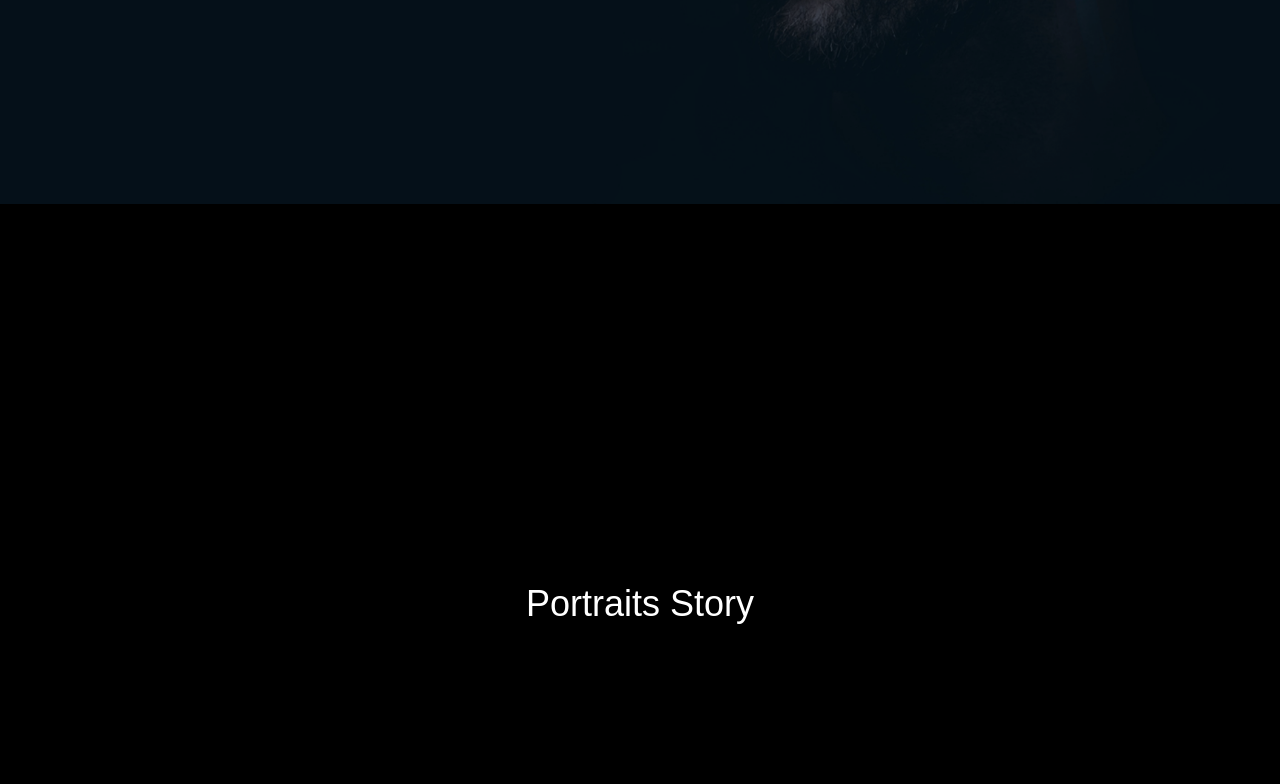
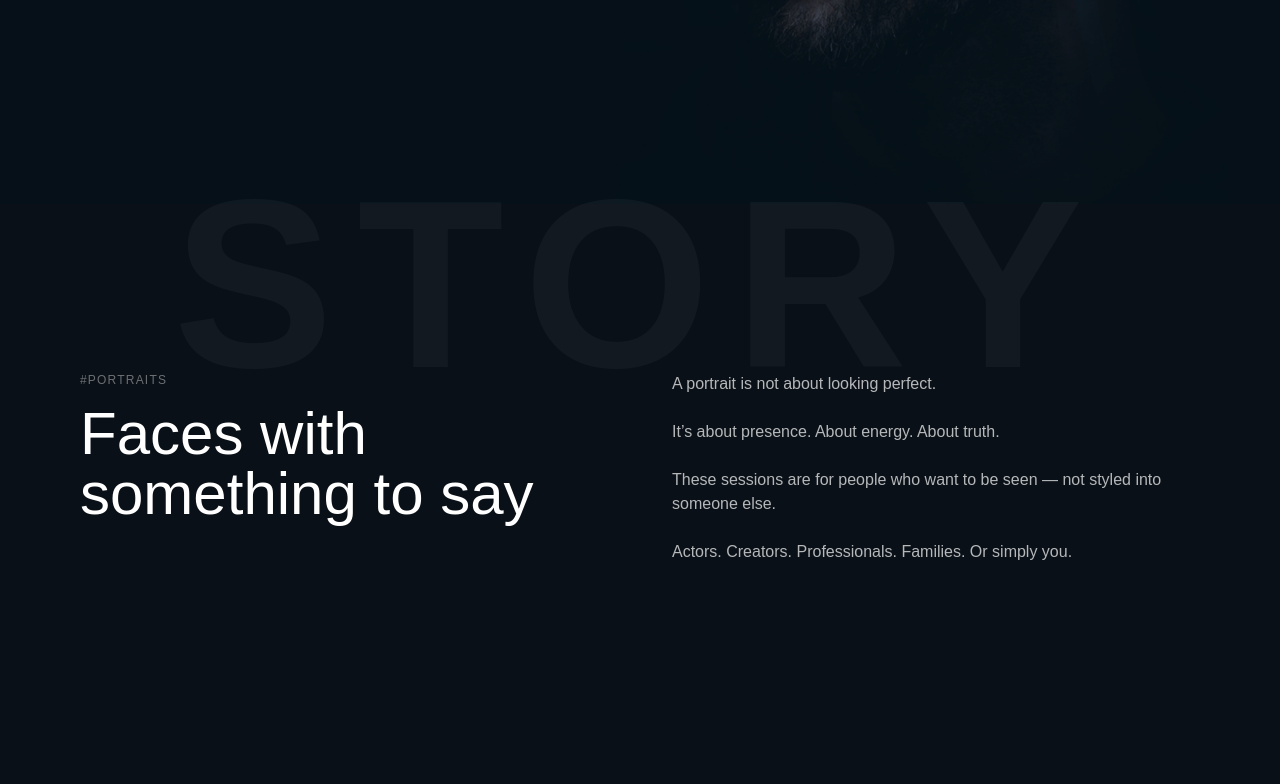
Before and after one commit to Krejzy23/photo, a React (Vite) app: page /services/portraits in a window 1280 px wide. Shown: the part 596-1380 px from the top of the page. Built offline with nearby package versions, Linux system fonts and the light colour scheme; a web font is replaced by a local one.

Commit message:
implement Story

```diff
--- a/src/components/portraits/PortraitsStory.jsx
+++ b/src/components/portraits/PortraitsStory.jsx
@@ -1,11 +1,82 @@
-import React from 'react'
+import React, { useEffect, useRef } from "react";
+import { gsap } from "gsap";
 
 const PortraitsStory = () => {
+  const sectionRef = useRef(null);
+
+  useEffect(() => {
+    gsap.fromTo(
+      sectionRef.current.querySelectorAll(".story-line"),
+      { y: 40, opacity: 0 },
+      {
+        y: 0,
+        opacity: 1,
+        duration: 1,
+        ease: "power2.out",
+        stagger: 0.15,
+        scrollTrigger: {
+          trigger: sectionRef.current,
+          start: "top 75%",
+        },
+      }
+    );
+  }, []);
+
   return (
-    <section className="min-h-screen flex items-center justify-center">
-      <h1 className="text-4xl font-light">Portraits Story</h1>
+    <section
+      ref={sectionRef}
+      className="relative h-[50vh] bg-[#091017] px-6 py-32 md:px-20"
+    >
+      <div
+        className="
+        pointer-events-none
+        absolute
+        left-1/2
+        top-20
+        -translate-x-1/2
+        -translate-y-1/2
+        max-w-full
+        whitespace-nowrap
+        font-bold
+        uppercase
+        tracking-widest
+        text-white
+        opacity-[0.035]
+      "
+        style={{ fontSize: "clamp(4rem, 20vw, 15rem)" }}
+      >
+        STORY
+      </div>
+      <div className="mx-auto mt-10 grid max-w-6xl grid-cols-1 gap-16 md:grid-cols-2">
+        {/* LEFT */}
+        <div>
+          <p className="story-line mb-4 text-xs uppercase tracking-widest text-white/40">
+            #PORTRAITS
+          </p>
+
+          <h2 className="story-line special-font text-4xl md:text-6xl leading-tight">
+            Faces with <br />
+            something to say
+          </h2>
+        </div>
+
+        {/* RIGHT */}
+        <div className="max-w-lg text-sm md:text-base text-white/70 space-y-6">
+          <p className="story-line">A portrait is not about looking perfect.</p>
+          <p className="story-line">
+            It’s about presence. About energy. About truth.
+          </p>
+          <p className="story-line">
+            These sessions are for people who want to be seen — not styled into
+            someone else.
+          </p>
+          <p className="story-line">
+            Actors. Creators. Professionals. Families. Or simply you.
+          </p>
+        </div>
+      </div>
     </section>
-  )
-}
+  );
+};
 
-export default PortraitsStory
+export default PortraitsStory;
--- a/src/components/weddings/WeddingsHero.jsx
+++ b/src/components/weddings/WeddingsHero.jsx
@@ -36,7 +36,7 @@ const WeddingsHero = () => {
   });
 
   return (
-    <section className="relative h-dvh w-screen overflow-x-hidden">
+    <section className="relative h-dvh w-screen overflow-hidden">
       <div
         id="hero-frame"
         className="relative h-dvh w-screen z-10 overflow-hidden"
--- a/src/pages/services/Portraits.jsx
+++ b/src/pages/services/Portraits.jsx
@@ -7,7 +7,7 @@ import PortraitsServices from "../../components/portraits/PortraitsServices";
 
 const Portraits = () => {
     return (
-      <main className="bg-black text-white">
+      <main className="bg-[#091017] text-white">
         <PortraitsHero />
         <PortraitsStory />
         <PortraitsGallery />
```
